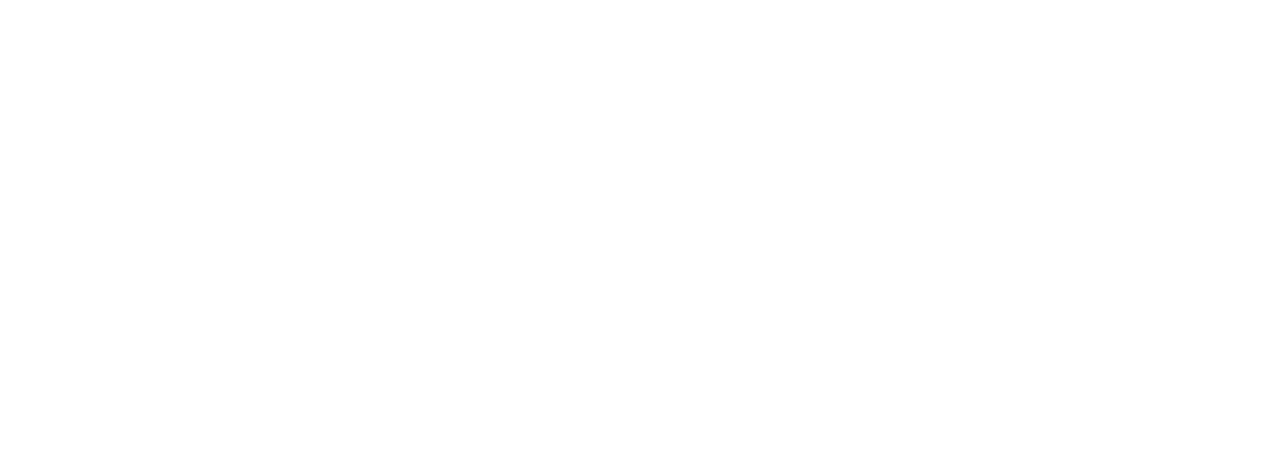
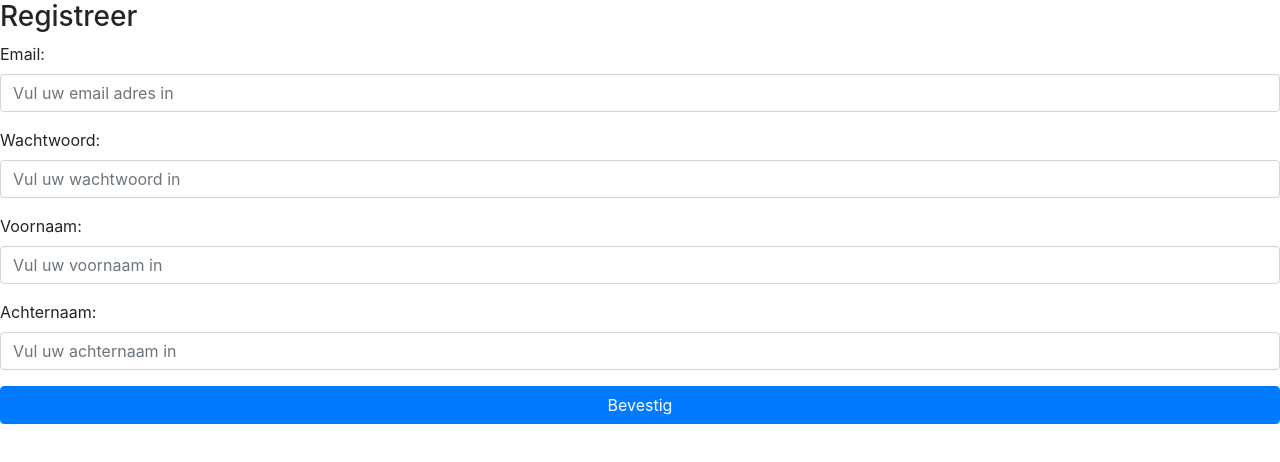
Before and after one commit to lunchtag/react-spa, a React (Create React App) app: page /register in a window 1280 px wide. Shown: the top 462 px of the page. Built offline with nearby package versions, Linux system fonts and the light colour scheme.

Commit message:
Er is een pagina gemaakt om een gebruiker te registreren. Dit werkt

```diff
--- a/package.json
+++ b/package.json
@@ -8,6 +8,8 @@
     "@testing-library/user-event": "^7.2.1",
     "bootstrap": "^4.4.1",
     "react": "^16.13.0",
+    "react-alert": "^7.0.0",
+    "react-alert-template-basic": "^1.0.0",
     "react-bootstrap": "^1.0.0-beta.17",
     "react-dom": "^16.13.0",
     "react-router": "^5.1.2",
--- a/src/components/LunchItem.js
+++ b/src/components/LunchItem.js
@@ -25,7 +25,7 @@
 
     return (
         <tr>
-            <td align="right">{lunchItem.username}</td>
+            <td align="right">{lunchItem.name}</td>
             <td align="right">{lunchItem.date}</td>
             <td align="right">
                 <Button onClick={deleteLunch} variant="primary">X</Button>
--- a/src/pages/App.js
+++ b/src/pages/App.js
@@ -3,7 +3,9 @@
 import { BrowserRouter, Switch } from 'react-router-dom';
 import PublicRoute from '../components/PublicRoute'
 import Login from './Login.js'
+import Register from './Register'
 import LunchOverview from '../secPages/LunchOverview'
+
 
 export default class App extends React.Component{
   render(){
@@ -12,6 +14,7 @@
         <Switch>
           <PublicRoute restricted={false} component={Login} path="/" exact></PublicRoute>
           <PublicRoute path="/lunch" component={LunchOverview}></PublicRoute>
+          <PublicRoute path="/register" component={Register}></PublicRoute>
         </Switch>
       </BrowserRouter>
     )
--- /dev/null
+++ b/src/pages/Register.js
@@ -0,0 +1,88 @@
+import React, { Component } from 'react'
+
+class Register extends Component {
+    constructor(props) {
+        super(props)
+
+        this.state = {
+            email: '',
+            password: '',
+            firstName: '',
+            lastName: ''
+        }
+    }
+
+    handleEmailChange = event => {
+        this.setState({
+            email: event.target.value
+        })
+    }
+
+    handlePasswordChange = event => {
+        this.setState({
+            password: event.target.value
+        })
+    }
+
+    handleFirstNameChange = event => {
+        this.setState({
+            firstName: event.target.value
+        })
+    }
+
+    handleLastNameChange = event => {
+        this.setState({
+            lastName: event.target.value
+        })
+    }
+
+    handleSubmit = (e) => {
+        e.preventDefault();
+        fetch('https:lunchtag-auth.herokuapp.com/auth/register', {
+            method: 'POST',
+            headers: {
+                'Accept': 'application/json',
+                'Content-Type': 'application/json',
+            },
+            body: JSON.stringify({
+               email: this.state.email,
+               password: this.state.password,
+               firstName: this.state.firstName,
+               lastName: this.state.lastName
+            })
+        }).then(response => response.json())
+            .then(data => {
+                console.log(data)
+                if(data.token != null){
+                    window.alert("De gebruiker is succesvol aangemaakt!")
+                }
+            });
+    }
+
+    render() {
+        return (
+                <div className="div">
+                    <h3>Registreer</h3>
+                    <div className="form-group">
+                        <label>Email:</label>
+                        <input required type="text" className="form-control" placeholder="Vul uw email adres in" onChange={this.handleEmailChange} />
+                    </div>
+                    <div className="form-group">
+                        <label>Wachtwoord:</label>
+                        <input required type="password" className="form-control" placeholder="Vul uw wachtwoord in" onChange={this.handlePasswordChange} />
+                    </div>
+                    <div className="form-group">
+                        <label>Voornaam:</label>
+                        <input required type="text" className="form-control" placeholder="Vul uw voornaam in" onChange={this.handleFirstNameChange} />
+                    </div>
+                    <div className="form-group">
+                        <label>Achternaam:</label>
+                        <input required type="text" className="form-control" placeholder="Vul uw achternaam in" onChange={this.handleLastNameChange} />
+                    </div>
+                    <button className="btn btn-primary btn-block" onClick={this.handleSubmit}>Bevestig</button>
+                </div>
+        );
+    }
+}
+
+export default Register
--- a/src/secPages/LunchOverview.js
+++ b/src/secPages/LunchOverview.js
@@ -20,7 +20,7 @@
     }
 
     getLunches() {
-        const url = 'http://localhost:7575/accounts/' + window.sessionStorage.getItem("userId") + '/lunches'
+        const url = 'http://localhost:7575/lunches'
         fetch(url, {
             method: 'GET',
             headers: {
@@ -37,7 +37,7 @@
 
 
     render() {
-        const { userId, lunches } = this.state;
+        const { lunches } = this.state;
 
         return (
             <React.Fragment>
@@ -79,11 +79,7 @@
                             <Col><Button variant="primary" size="lg" block>Exporteren</Button></Col>
                         </Row>
                     </Container>
-
-
-
                 </div>
-
             </React.Fragment >
         )
 
```
Also changed, not shown: src/service/auth.js (added, +15 -0 lines), 1 other file (tests, documents, lock files or other folders).
